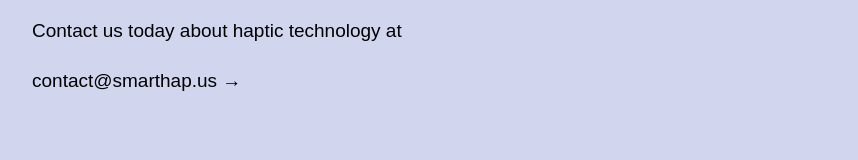
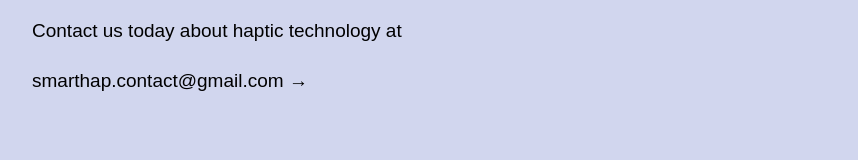
Before and after one commit to Smarthapus/SH_website, a plain HTML site: page index.html in a window 1280 px wide. Shown: the part 1652-1812 px from the top of the page, without its empty margins (208-1066 px from the left). Drawn offline with Linux system fonts and the light colour scheme.

Commit message:
Update index.html

```diff
--- a/index.html
+++ b/index.html
@@ -89,7 +89,7 @@
                     <p>Contact us today about haptic technology at</p>
                     <!--<p>contact@smarthap.us</p>-->
                     <div class="contact">
-                      <a href="mailto:contact@smarthap.us">contact@smarthap.us &rarr;</a>
+                      <a href="mailto:smarthap.contact@gmail.com">smarthap.contact@gmail.com &rarr;</a>
                     </div>
                 <!--</div>
             </div>-->
```
